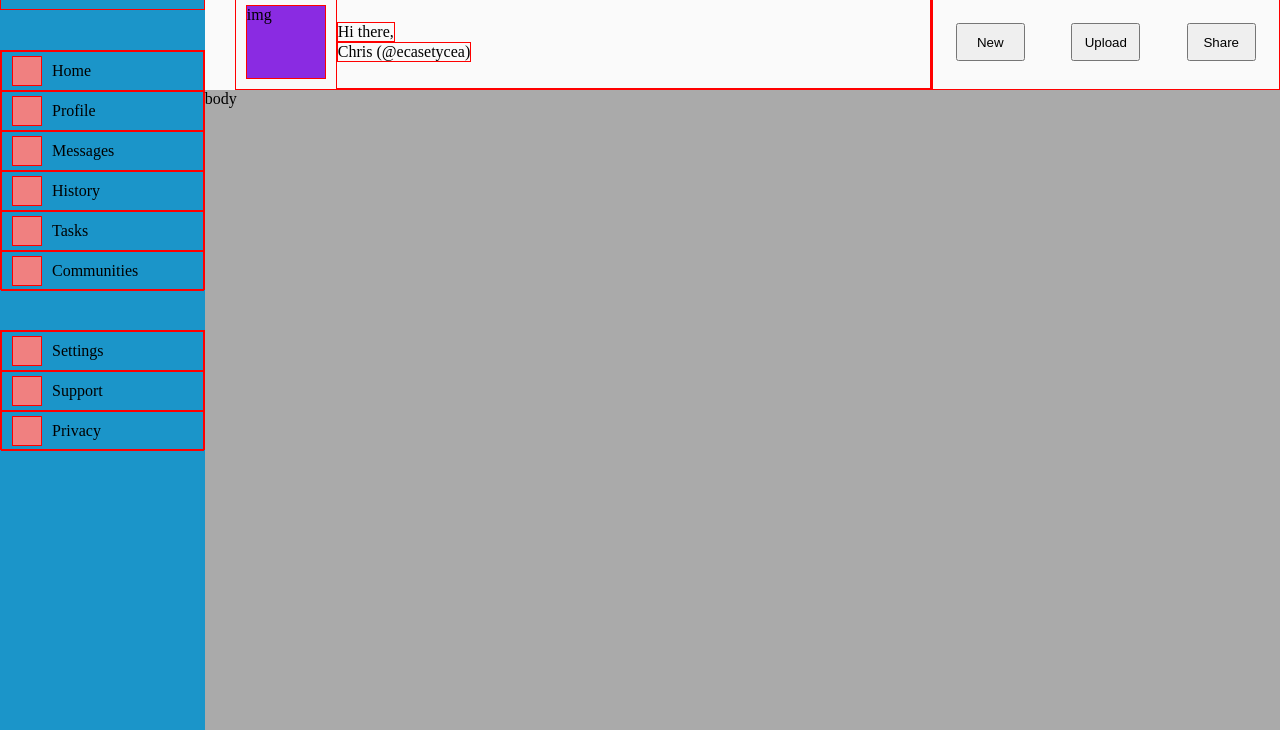
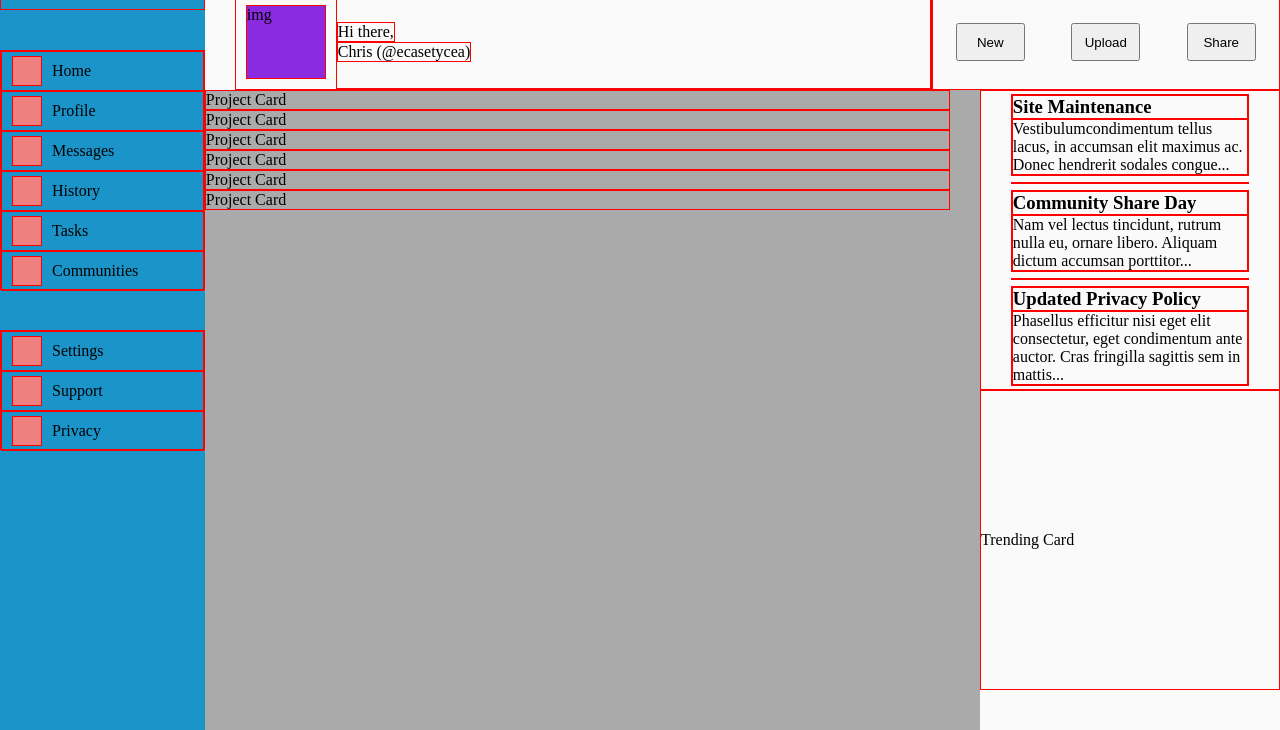
Before and after one commit to ecasetycea/admin-dashboard, a plain HTML site: page index.html in a window 1280 px wide. Shown: the part 70-800 px from the top of the page. Drawn offline with Linux system fonts and the light colour scheme.

Commit message:
Add body layout and announcements

```diff
--- a/index.html
+++ b/index.html
@@ -80,7 +80,54 @@
                 <button class="share">Share</button>
             </div>
         </div>
-        <div class="body">body</div>
+
+        <div class="body">
+
+            <div class="cards">
+                <div class="card project-card">
+                    Project Card
+                </div>
+                <div class="card project-card">
+                    Project Card
+                </div>
+                <div class="card project-card">
+                    Project Card
+                </div>
+                <div class="card project-card">
+                    Project Card
+                </div>
+                <div class="card project-card">
+                    Project Card
+                </div>
+                <div class="card project-card">
+                    Project Card
+                </div>
+            </div>
+
+            <div class="sidecards">
+                <div class="card announcement-card">
+                    <div class="announcement">
+                        <h3>Site Maintenance</h3>
+                        <p>Vestibulumcondimentum tellus lacus, in accumsan elit maximus ac. Donec hendrerit sodales congue...</p>
+                    </div>
+                    <div class="line">&ThinSpace;</div>
+                    <div class="announcement">
+                        <h3>Community Share Day</h3>
+                        <p>Nam vel lectus tincidunt, rutrum nulla eu, ornare libero. Aliquam dictum accumsan porttitor...</p>
+                    </div>
+                    <div class="line">&ThinSpace;</div>
+                    <div class="announcement">
+                        <h3>Updated Privacy Policy</h3>
+                        <p>Phasellus efficitur nisi eget elit consectetur, eget condimentum ante auctor. Cras fringilla sagittis sem in mattis...</p>
+                    </div>
+                </div>
+                <div class="card trending-card">
+                    Trending Card
+                </div>
+            </div>
+
+        </div>
+
     </div>
 </body>
 
--- a/styles.css
+++ b/styles.css
@@ -4,6 +4,7 @@
     --background-color: #aaaaaa;
     --content-color: #fafafa;
 
+    --main-gap: 30px;
     --item-logo-size: 30px;
 
     --sidebar-size: max(200px, 16%);
@@ -80,7 +81,7 @@ nav div,
     grid-area: 1 / 2 / 2 / 3;
 
     display: grid;
-    grid-template: 2fr 3fr / 30px 2fr 1fr;
+    grid-template: 2fr 3fr / var(--main-gap) 2fr 1fr;
 }
 
 /* header search */
@@ -100,7 +101,7 @@ nav div,
     display: flex;
     justify-content: flex-end;
     align-items: center;
-    gap: 30px;
+    gap: var(--main-gap);
 }
 
 .header .small-pfp {
@@ -152,4 +153,38 @@ nav div,
     background-color: var(--background-color);
 
     grid-area: 2 / 2 / 3 / 3;
+
+    display: grid;
+    grid-template-columns: 1fr 300px;
+    gap: var(--main-gap)
 }
+
+.sidecards {
+    display: grid;
+    grid-template-rows: 300px 300px 1fr;
+    background-color: var(--content-color);
+}
+
+.body .sidecards > .card {
+    display: flex;
+    flex-direction: column;
+    justify-content: space-around;
+    align-items: flex-start;
+}
+
+.announcement {
+    margin-left: 10%;
+    margin-right: 10%;
+}
+
+.sidecards .line {
+    height: 2px;
+    width: 80%;
+    align-self: center;
+    background-color: var(--background-color);
+}
+
+.sidecards *,
+.body .card {
+    border: 1px red solid;
+}
```
